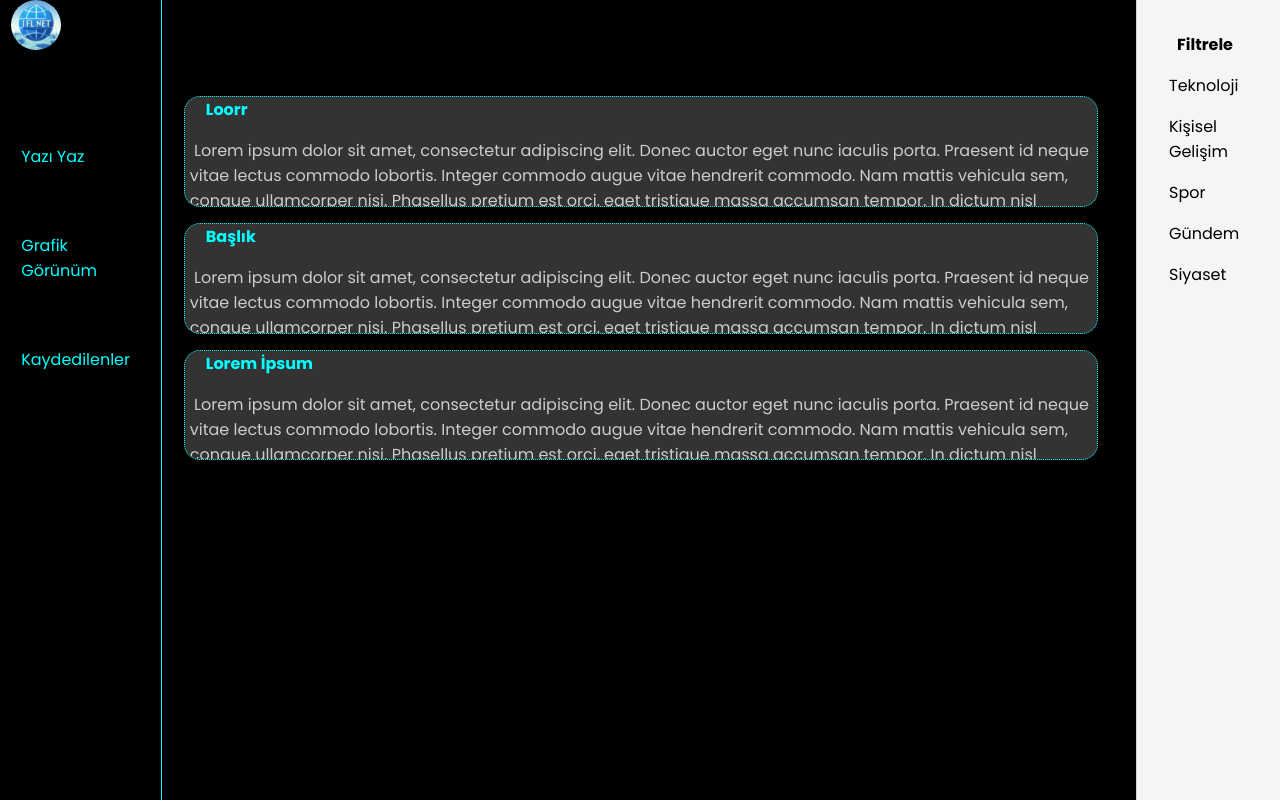
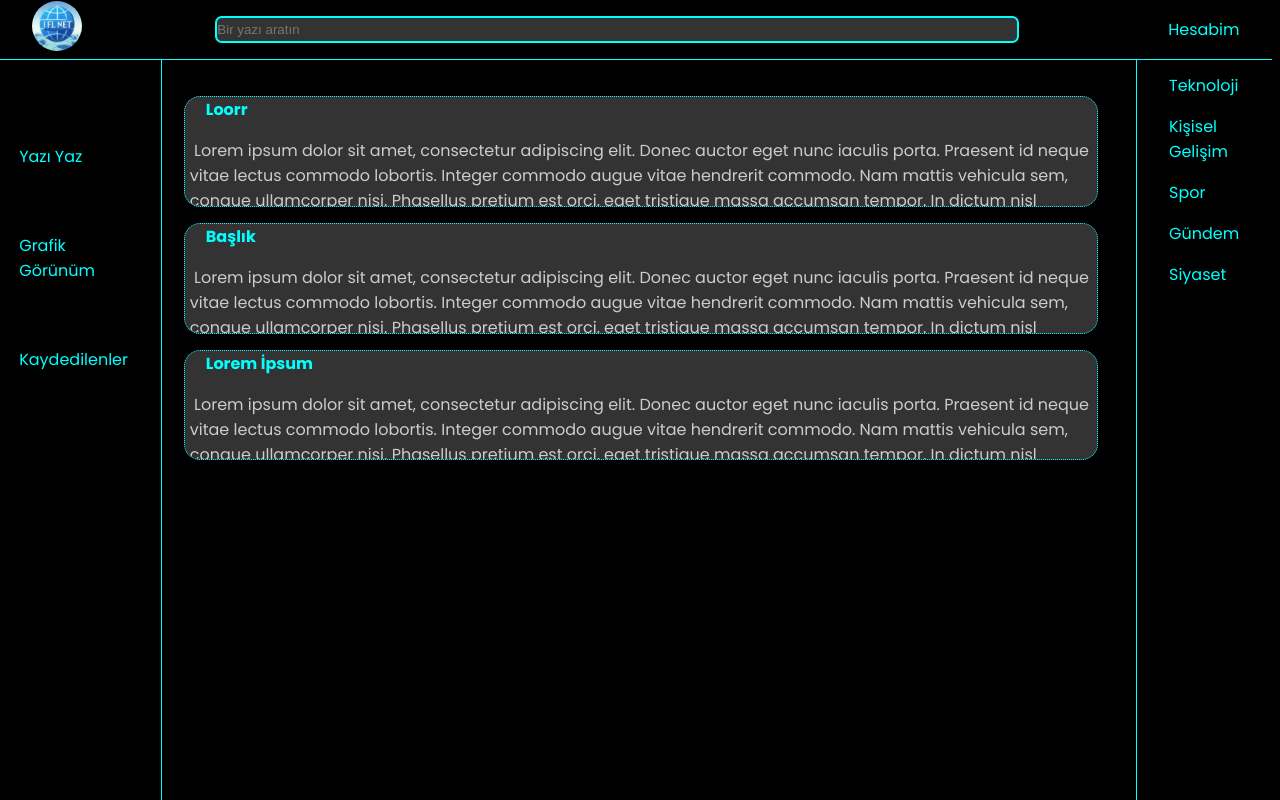
Before and after one commit to BrkGGM/IFLNET, a Flask app: page / in a window 1280 px wide. Run offline with Flask 3, Linux system fonts and the light colour scheme; a user stored in the database is signed in.

Commit message:
Ana ekran arayüz düzenlemeleri. Kıyak oldu haa.

```diff
--- a/static/css/base/main.css
+++ b/static/css/base/main.css
@@ -23,9 +23,53 @@
   list-style-type: none;
 }
 
+.navbar-top {
+  align-items: center;
+  text-align: center;
+  position: fixed;
+  display: inline-flex;
+  z-index: 100;
+  background-color: var(--main);
+  border-bottom: 1px solid var(--vurgu);
+  padding-left: 5em;
+}
+.navbar-top .logo {
+  display: inline-flex;
+  color: black;
+  margin-left: -3em;
+  width: 50px;
+}
+.navbar-top .logo img {
+  border-radius: 5em;
+  width: 50px;
+  height: 50px;
+}
+.navbar-top .arama {
+  margin-top: 1em;
+  padding-bottom: 1em;
+}
+.navbar-top .arama input.ara-bar {
+  color: white;
+  border-radius: 0.5em;
+  border-style: solid;
+  border-color: var(--vurgu);
+  background-color: var(--koyu-gri);
+  margin-left: 10em;
+  width: 60em;
+  padding: 0.3em 0;
+}
+.navbar-top .hesabim {
+  margin-left: 10em;
+  padding-right: 2em;
+}
+.navbar-top .hesabim a {
+  text-decoration: none;
+  color: var(--vurgu);
+  margin-left: -0.7em;
+}
+
 .navbar {
   position: fixed;
-  display: grid;
   background: var(--main);
   border-right: 1px solid var(--vurgu);
   padding: 0 2em 0 3.7em;
@@ -34,13 +78,6 @@
 }
 .navbar nav {
   display: none;
-}
-.navbar .logo {
-  color: white;
-  margin-left: -3em;
-}
-.navbar .logo img {
-  border-radius: 5em;
 }
 .navbar .container {
   display: flex;
--- a/static/css/base/main.scss
+++ b/static/css/base/main.scss
@@ -28,10 +28,60 @@
     list-style-type: none;
 }
 
+.navbar-top {
+    align-items: center;
+    text-align: center;
+    position: fixed;
+    display: inline-flex;
+    //display: grid;
+    z-index: 100;
+    background-color: var(--main);
+    border-bottom: 1px solid var(--vurgu);
+    padding-left: 5em;
+    //border-left: var(--main);
+    //border-right: var(--main);
+    .logo{
+        display: inline-flex;
+        color: black;
+        margin-left: -3em;
+        width: 50px;
+
+        img{
+            border-radius: 5em;
+            width: 50px;
+            height: 50px;
+        }
+
+    }
+    .arama{
+        margin-top: 1em;
+        padding-bottom: 1em;
+        input.ara-bar{
+            color: white;
+            border-radius: .5em;
+            border-style: solid;
+            border-color: var(--vurgu);
+            background-color: var(--koyu-gri);
+            margin-left: 10em;
+            width: 60em;
+            //margin-top: -3em;
+            padding: .3em 0;
+        }
+    }
+    .hesabim{
+        margin-left: 10em;
+        padding-right: 2em;
+        a{
+            text-decoration: none;
+            color: var(--vurgu);
+            margin-left: -.7em;
+        }
+    }
+
+}
 
 .navbar {
     position: fixed;
-    display:grid;
     background: var(--main);
     border-right: 1px solid var(--vurgu);
 
@@ -42,14 +92,7 @@
     nav {
         display: none;
     }
-    .logo{
-        color: white;
-        margin-left: -3em;
-        img{
-            border-radius: 5em;
-        }
 
-    }
 
     .container {
         display: flex;
--- a/static/css/home/main.css
+++ b/static/css/home/main.css
@@ -39,11 +39,11 @@
 }
 section.ana .filtre {
   position: fixed;
-  background-color: whitesmoke;
+  background-color: var(--main);
   width: 10em;
   height: 999em;
   margin-left: 61em;
-  border-left: 1px solid lightgray;
+  border-left: 1px solid var(--vurgu);
 }
 section.ana .filtre ul {
   margin-top: 2em;
@@ -54,5 +54,5 @@
 section.ana .filtre ul li {
   margin-top: 1em;
   margin-left: -0.5em;
-  color: black;
+  color: var(--vurgu);
 }/*# sourceMappingURL=main.css.map */
--- a/static/css/home/main.scss
+++ b/static/css/home/main.scss
@@ -44,11 +44,11 @@
     }
     .filtre{
         position: fixed;
-        background-color: whitesmoke;
+        background-color: var(--main);
         width: 10em;
         height: 999em;
         margin-left: 61em;
-        border-left: 1px solid lightgray;
+        border-left: 1px solid var(--vurgu);
         ul{
             margin-top: 2em;
             span{
@@ -57,7 +57,7 @@
             li{
                 margin-top: 1em;
                 margin-left: -.5em;
-                color: black;
+                color: var(--vurgu);
             }
         }
 
--- a/templates/base.html
+++ b/templates/base.html
@@ -74,14 +74,30 @@
 
 </style>
 
+
+
 <body>
+
+
+    <div class="navbar-top">
+        <div class="logo">
+
+            <a href="/"><img src="../static/images/ifl_net.jpg" alt="LOGO" width="50px"></a>
+
+        </div>
+        <div class="arama">
+            <input type="text" class="ara-bar" placeholder="Bir yazı aratın">
+        </div>
+        <div class="hesabim">
+            <a href="#">Hesabim</a>
+
+        </div>
+    </div>
+
     <div class="navbar">
         <div class="container">
 
-            <div class="logo">
-                <a href="/"><img src="../static/images/ifl_net.jpg" alt="LOGO" width="50px"></a>
 
-            </div>
 
             <ul>
                 <li><a href="{{url_for('yazi_yaz')}}">Yazı Yaz</a></li>
@@ -92,6 +108,8 @@
 
         </div>
     </div>
+
+
 
 
     <section class="popuplar">
--- a/templates/home.html
+++ b/templates/home.html
@@ -15,6 +15,9 @@
             </ul>
         </div>
 
+
+
+
         <div class="filtre">
             <ul>
                 <span><b>Filtrele</b></span>
```
Also changed, not shown: 2 other files.
